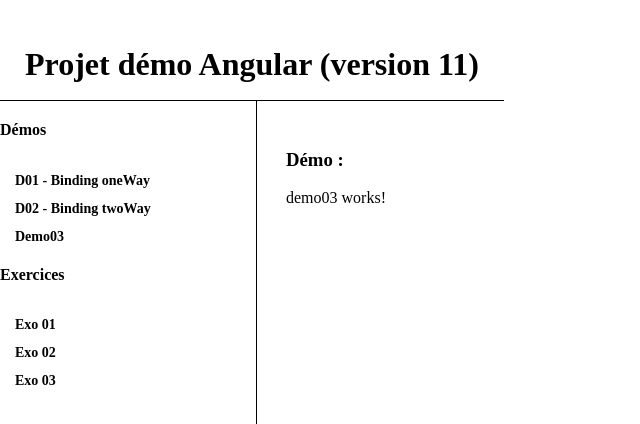
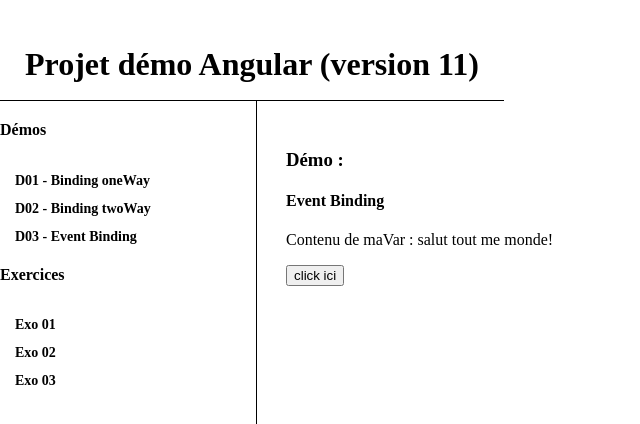
Before and after one commit to HayeGregory/DemoAngular, an Angular app: page /demo/demo03 in a window 1280 px wide. Shown: the top 424 px of the page, without its empty margins (0-640 px from the left). Built offline with nearby package versions, Linux system fonts and the light colour scheme.

Commit message:
demo03 - Event Binding

```diff
--- a/src/app/components/demo/demo03/demo03.component.html
+++ b/src/app/components/demo/demo03/demo03.component.html
@@ -1 +1,5 @@
-<p>demo03 works!</p>
+<h4>Event Binding</h4>
+
+<p>Contenu de maVar : {{ maVariable }}</p>
+
+<input type="button" (click)="maMethode()" value="click ici" />
--- a/src/app/components/demo/demo03/demo03.component.ts
+++ b/src/app/components/demo/demo03/demo03.component.ts
@@ -3,13 +3,18 @@
 @Component({
   selector: 'app-demo03',
   templateUrl: './demo03.component.html',
-  styleUrls: ['./demo03.component.scss']
+  styleUrls: ['./demo03.component.scss'],
 })
 export class Demo03Component implements OnInit {
+  maVariable: String = '';
 
-  constructor() { }
+  constructor() {}
 
   ngOnInit(): void {
+    this.maVariable = 'salut tout me monde!';
   }
 
+  maMethode() {
+    this.maVariable = 'on change la valeur';
+  }
 }
--- a/src/app/components/nav/nav.component.html
+++ b/src/app/components/nav/nav.component.html
@@ -7,7 +7,7 @@
     <a routerLink="demo/demo02">D02 - Binding twoWay</a>
   </li>
   <li>
-    <a routerLink="demo/demo03">Demo03</a>
+    <a routerLink="demo/demo03">D03 - Event Binding</a>
   </li>
 </ul>
 
```
Also changed, not shown: memo.txt.
